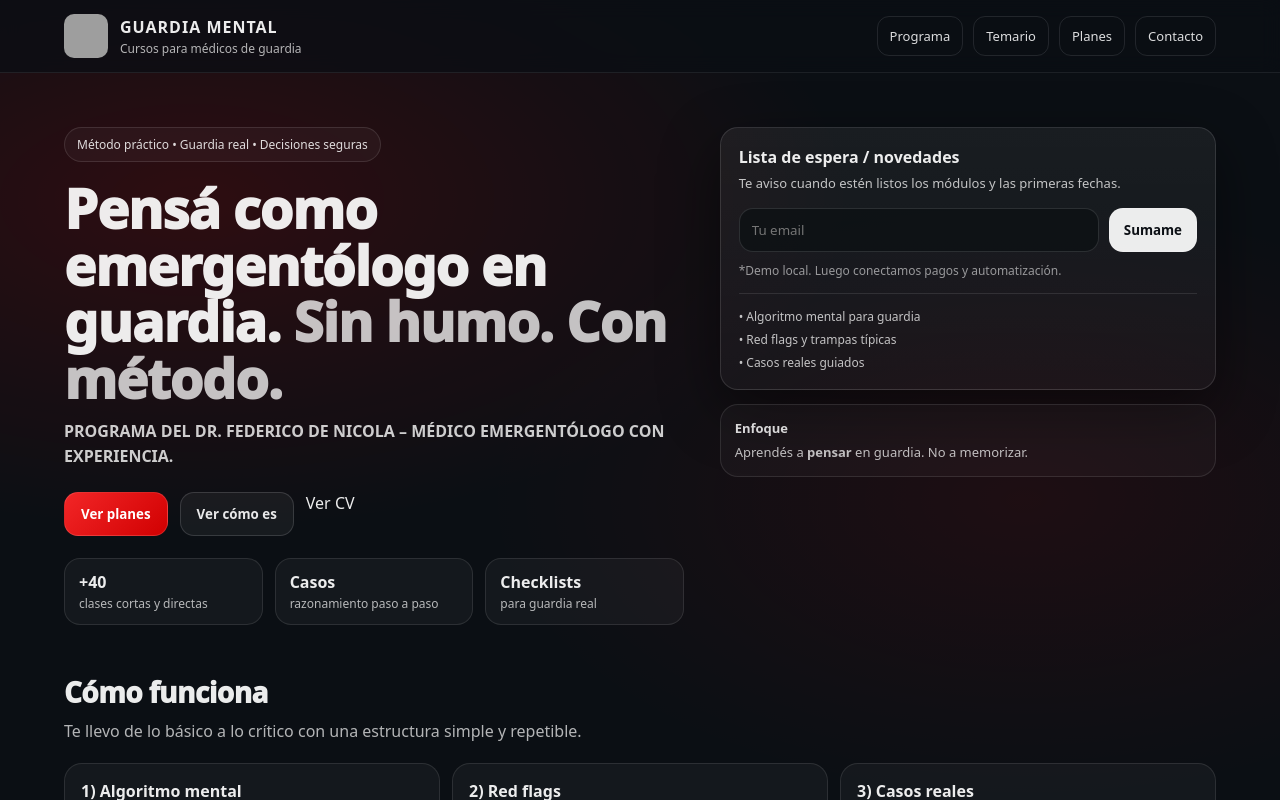
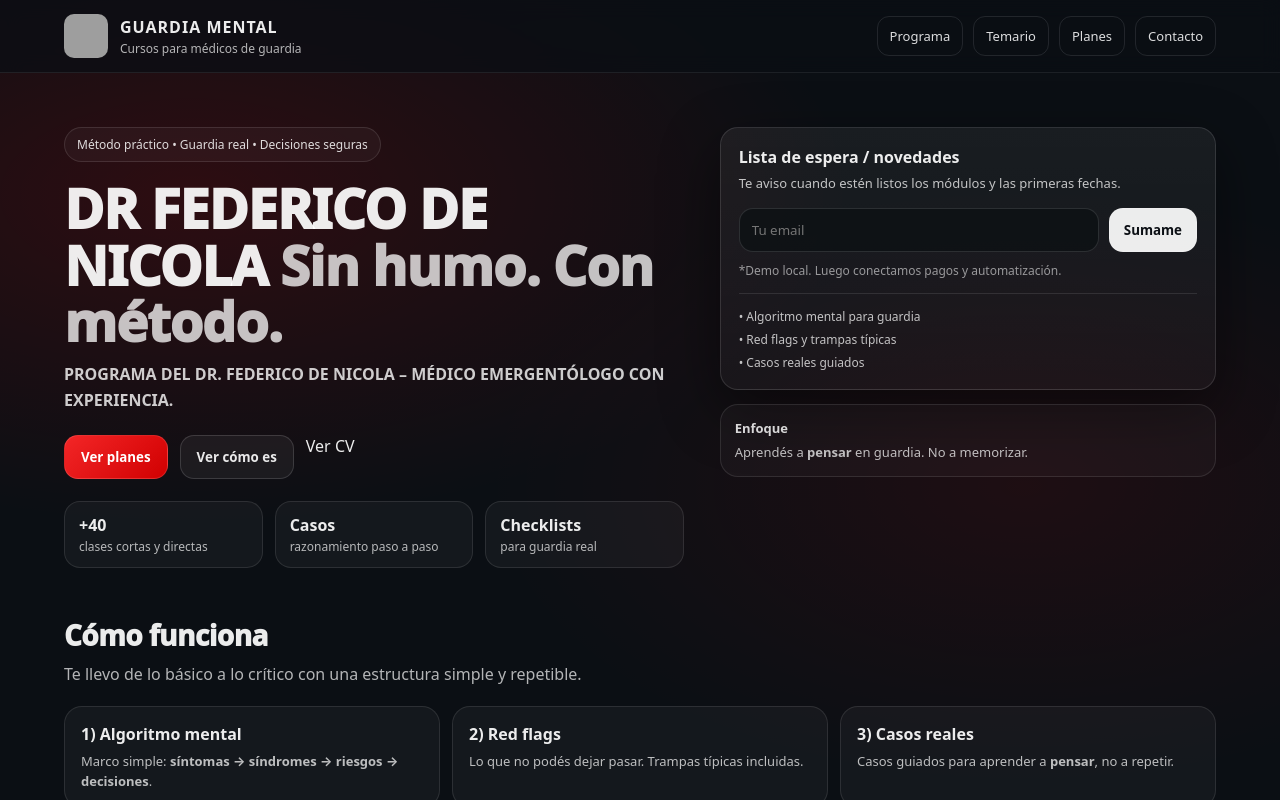
Before and after one commit to federicodenicola94-maker/guardia-mental, a React (Vite) app: page / in a window 1280 px wide. Shown: the top 800 px of the page. Built offline with nearby package versions, Linux system fonts and the light colour scheme; grey boxes are pictures that could not be loaded.

Commit message:
Update App.jsx

```diff
--- a/src/App.jsx
+++ b/src/App.jsx
@@ -49,7 +49,7 @@ const CV_LINK = "https://drive.google.com/file/d/1dG_Z0P3QUMzpfiAU0cvCcDo7oX0Ry9
               <div style={S.badge}>Método práctico • Guardia real • Decisiones seguras</div>
 
               <h1 style={S.h1}>
-              Pensá como emergentólogo en guardia.
+              DR FEDERICO DE NICOLA
               <span style={S.h1Accent}> Sin humo. Con método.</span>
               </h1>
 
```
